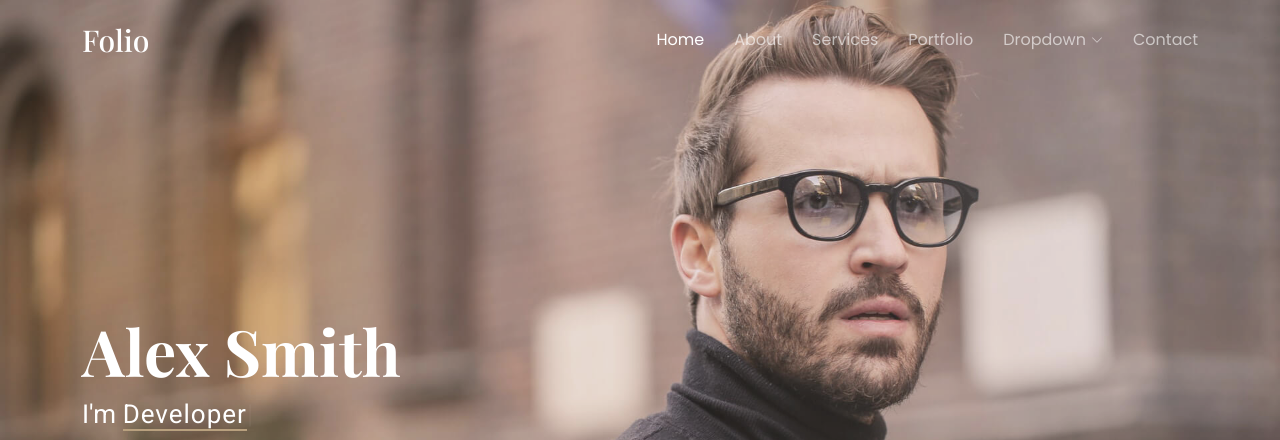
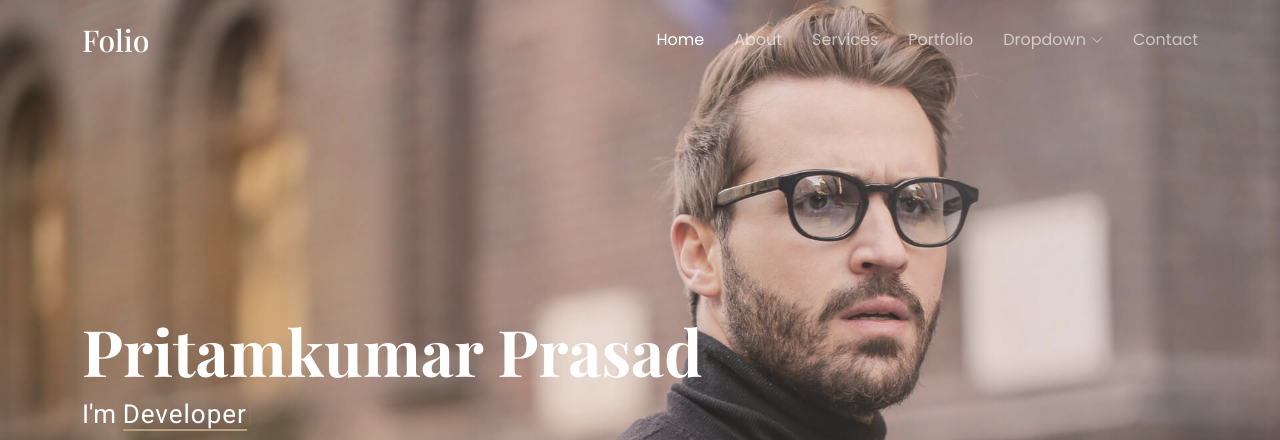
Before and after one commit to pritku/pritku.github.io, a plain HTML site: page index.html in a window 1280 px wide. Shown: the top 440 px of the page. Drawn offline with nearby package versions, Linux system fonts and the light colour scheme; a web font is replaced by a local one.

Commit message:
Update index.html

```diff
--- a/index.html
+++ b/index.html
@@ -4,9 +4,9 @@
 <head>
   <meta charset="utf-8">
   <meta content="width=device-width, initial-scale=1.0" name="viewport">
-  <title>Index - Folio Bootstrap Template</title>
-  <meta name="description" content="">
-  <meta name="keywords" content="">
+  <title>Pritamkumar Prasad - Web Developer</title>
+  <meta name="description" content="Pritamkumar Prasad - Web Developer">
+  <meta name="keywords" content="Web Developer,PHP Developer,PHP Developer in Mumbai,Web Developer in Mumbai,Web Developer in Mumbai,Web Developer in Mumbai">
 
   <!-- Favicons -->
   <link href="assets/img/favicon.png" rel="icon">
@@ -86,7 +86,7 @@
       <img src="assets/img/hero-bg.jpg" alt="" data-aos="fade-in">
 
       <div class="container" data-aos="fade-up" data-aos-delay="100">
-        <h2>Alex Smith<br></h2>
+        <h2>Pritamkumar Prasad<br></h2>
         <p>I'm <span class="typed" data-typed-items="Designer, Developer, Freelancer, Photographer">Freelancer</span></p>
         <div class="social-links">
           <a href="#"><i class="bi bi-twitter-x"></i></a>
```
